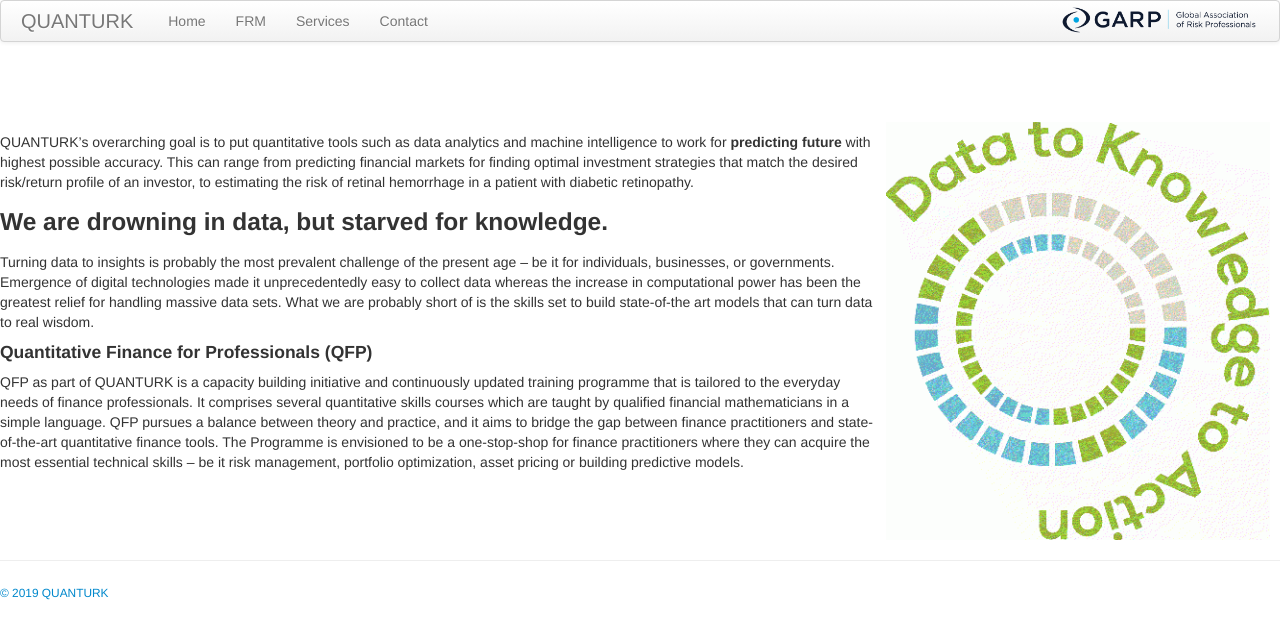
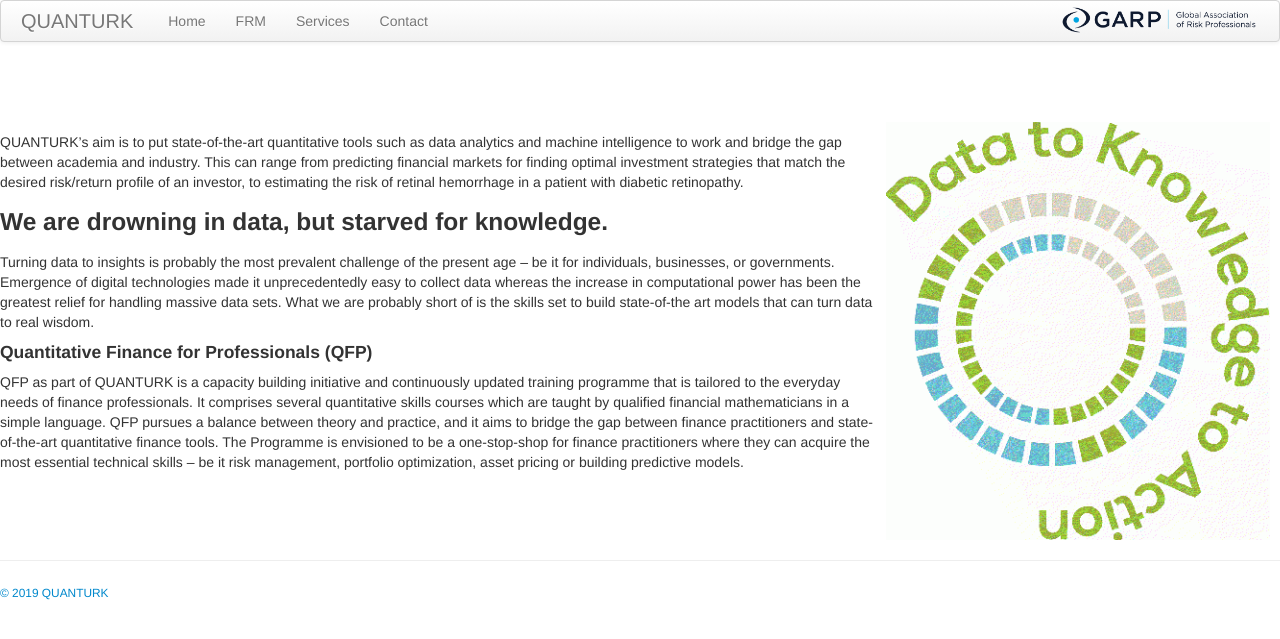
Before and after one commit to quanturk/quanturk.github.io, a Jekyll site: the page built from index.md, in a window 1280 px wide. Shown: the top 639 px of the page. Built offline with Jekyll 4.4.1, drawn with Linux system fonts in a browser that asks for light colours.

Commit message:
Update index.md

```diff
--- a/index.md
+++ b/index.md
@@ -6,7 +6,7 @@
 <br><br><br>
 <img src="figures/data2action.gif" width="30%" alt="Site logo" align = "right" style="margin:0px 10px">
 
-QUANTURK's overarching goal is to put quantitative tools such as data analytics and machine intelligence to work for **predicting future** with highest possible accuracy. This can range from predicting financial markets for finding optimal investment strategies that match the desired risk/return profile of an investor, to estimating the risk of retinal hemorrhage in a patient with diabetic retinopathy.
+QUANTURK's aim is to put state-of-the-art quantitative tools such as data analytics and machine intelligence to work and bridge the gap between academia and industry. This can range from predicting financial markets for finding optimal investment strategies that match the desired risk/return profile of an investor, to estimating the risk of retinal hemorrhage in a patient with diabetic retinopathy.
 
 ### We are drowning in data, but starved for knowledge.
 
```
